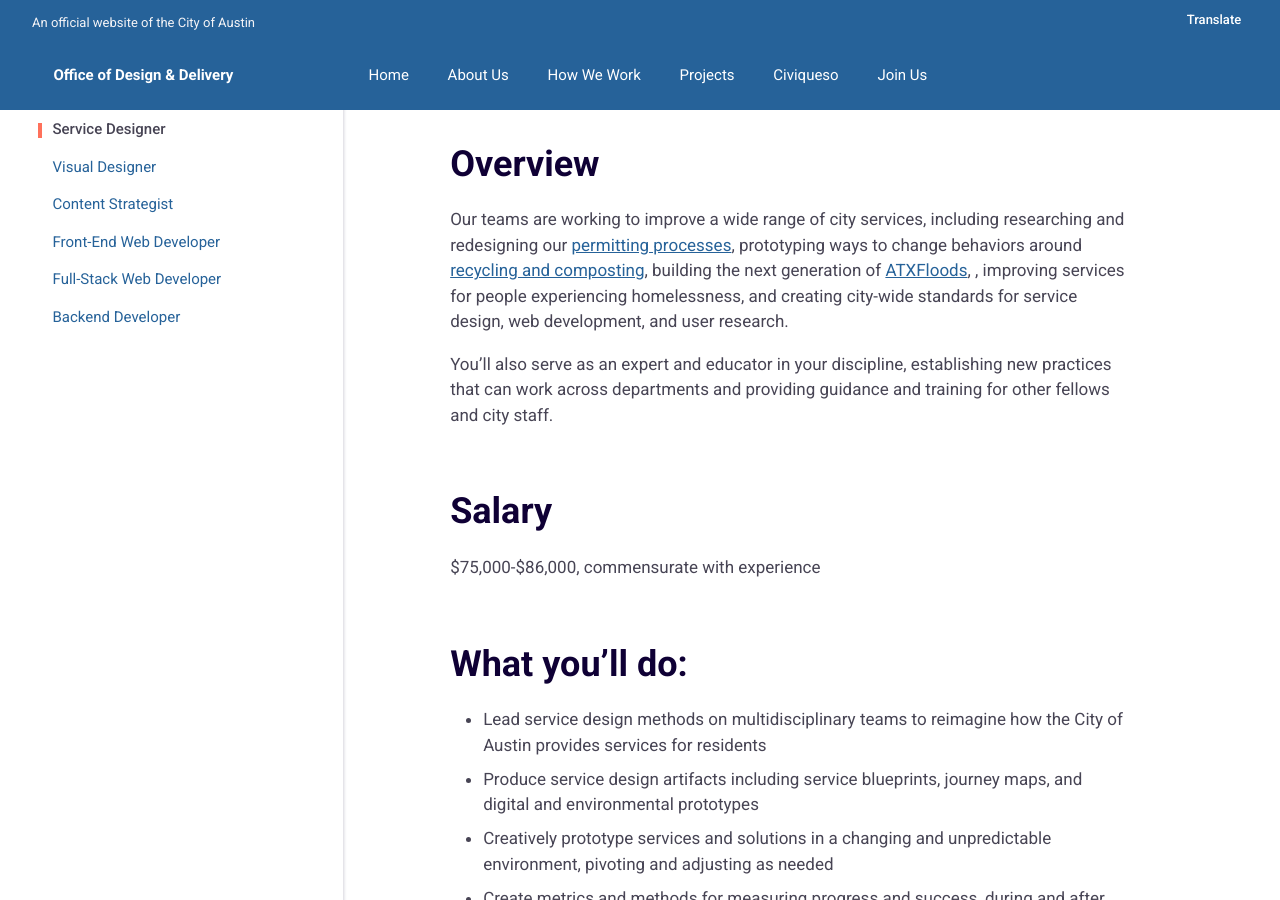
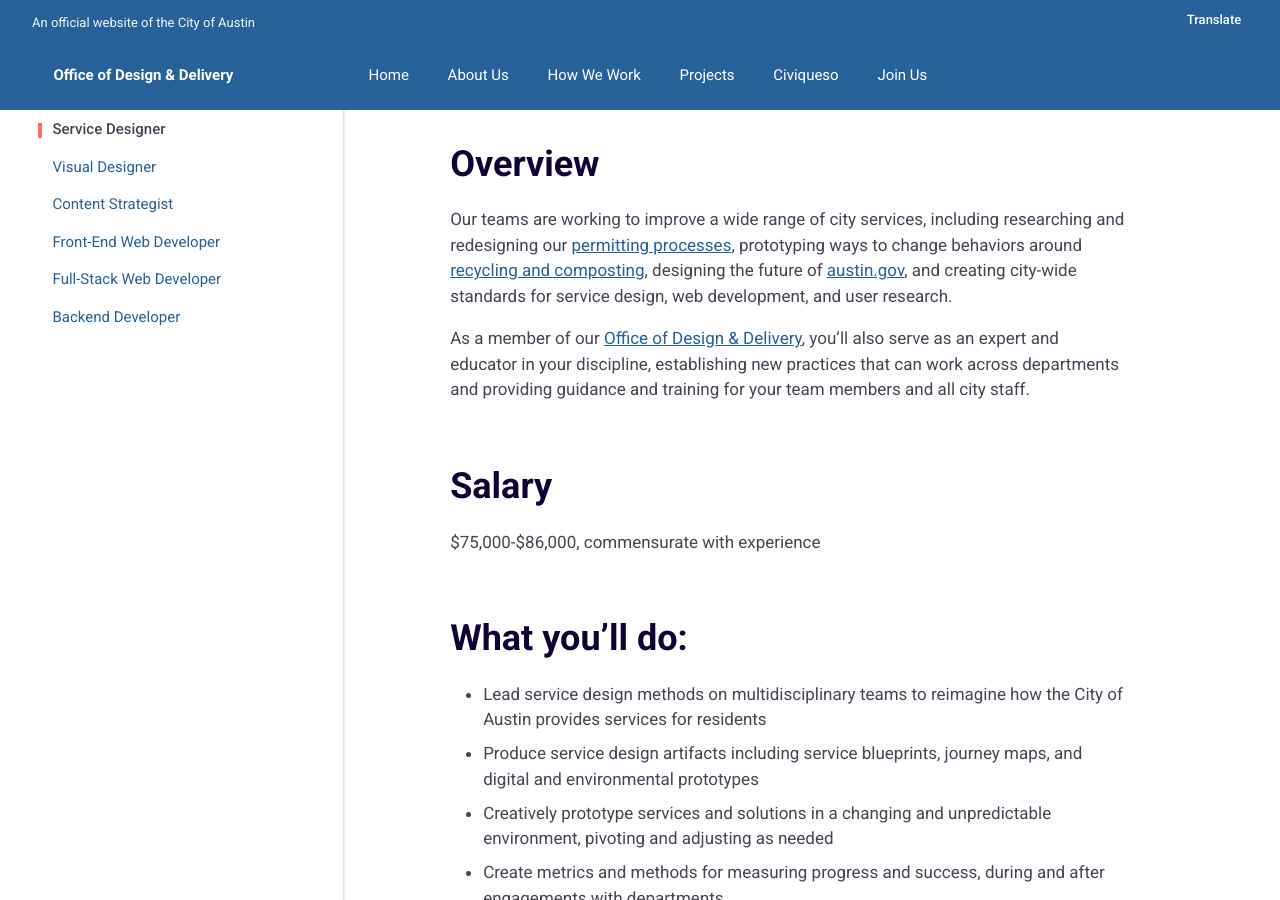
Before and after one commit to opensavannah/ProjectResilience, a Jekyll site: the page built from _jobs/positions/service-designer.md, in a window 1280 px wide and 900 px high, scrolled down 352 px. Built offline with Jekyll 4.4.1, drawn with Linux system fonts in a browser that asks for light colours.

Commit message:
Update service-designer.md

```diff
--- a/_jobs/positions/service-designer.md
+++ b/_jobs/positions/service-designer.md
@@ -1,15 +1,17 @@
 ---
 title: Service Designer
 is_fellow: true
-lever_link: https://jobs.lever.co/austintexas/7a6e9720-8cb4-4439-a1cf-0d4dbf497189/apply
+lever_link: https://boards.greenhouse.io/oddaustin/jobs/4036681002
 position: 2
 lede_markdown: We’re looking for an experienced service designer to serve on multidisciplinary project teams with career civil servants, actively demonstrating the value of iterative development and user-centered design.
 ---
 
 ## Overview
-Our teams are working to improve a wide range of city services, including researching and redesigning our [permitting processes](http://www.austintexas.gov/department/development-services), prototyping ways to change behaviors around [recycling and composting](http://www.austintexas.gov/department/austin-resource-recovery), building the next generation of [ATXFloods](https://www.atxfloods.com/), , improving services for people experiencing homelessness, and creating city-wide standards for service design, web development, and user research.
 
-You’ll also serve as an expert and educator in your discipline, establishing new practices that can work across departments and providing guidance and training for other fellows and city staff.
+
+Our teams are working to improve a wide range of city services, including researching and redesigning our [permitting processes](http://permittingatx.com/), prototyping ways to change behaviors around [recycling and composting](http://projects.austintexas.io/projects/vision-zero-waste/about/overview/), designing the future of [austin.gov](http://alpha.austin.gov/), and creating city-wide standards for service design, web development, and user research.
+
+As a member of our [Office of Design & Delivery](http://odd.austintexas.io/), you'll also serve as an expert and educator in your discipline, establishing new practices that can work across departments and providing guidance and training for your team members and all city staff.
 
 ## Salary
 
```
